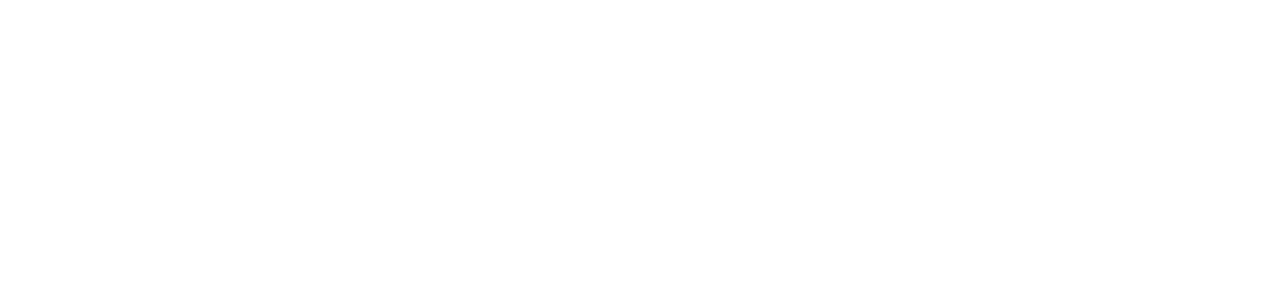
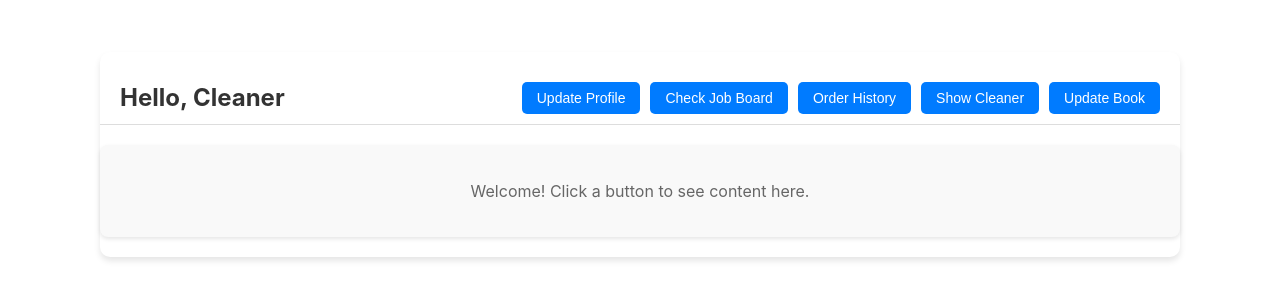
Before and after one commit to Ecolly/CPSC-471-Final-Project, a React (Create React App) app in the folder airbnb-react-mysql/client/: page /cleanerview68 in a window 1280 px wide. Before the commit this address had no page. Shown: the part 246-546 px from the top of the page. Built offline with nearby package versions, Linux system fonts and the light colour scheme.

Commit message:
Show cleaner method connect successfully!

```diff
--- a/airbnb-react-mysql/client/src/App.js
+++ b/airbnb-react-mysql/client/src/App.js
@@ -3,6 +3,7 @@ import Add from "./pages/Add";
 import Home from "./pages/Homepage";
 import Update from "./pages/Update";
 import Login from "./pages/LoginPage";
+import CleanerView from "./pages/CleanerView";
 
 function App() {
   return (
@@ -13,6 +14,7 @@ function App() {
           <Route path="/login" element={<Login />} />
           <Route path="/register" element={<Add />} />
           <Route path="/update/:id" element={<Update />} />
+          <Route path="/cleanerview68"element={<CleanerView />} />
         </Routes>
       </BrowserRouter>
     </div>
--- a/airbnb-react-mysql/client/src/index.css
+++ b/airbnb-react-mysql/client/src/index.css
@@ -11,3 +11,77 @@ code {
   font-family: source-code-pro, Menlo, Monaco, Consolas, 'Courier New',
     monospace;
 }
+
+
+/*
+Added for the dashboard
+*/
+
+
+.dashboard {
+  display: flex;
+  flex-direction: column;
+  align-items: center;
+  width: 100%;
+  max-width: 1200px;
+  margin: 0 auto;
+  padding: 20px;
+  background: white;
+  border-radius: 10px;
+  box-shadow: 0 4px 6px rgba(0, 0, 0, 0.1);
+}
+
+.header {
+  display: flex;
+  justify-content: space-between;
+  align-items: center;
+  width: 100%;
+  padding: 10px 20px;
+  border-bottom: 1px solid #ddd;
+}
+
+.header h2 {
+  margin: 0;
+  font-size: 24px;
+  color: #333;
+}
+
+.navigation {
+  display: flex;
+  gap: 10px;
+}
+
+.nav-button {
+  padding: 8px 15px;
+  border: none;
+  background-color: #007bff;
+  color: white;
+  border-radius: 5px;
+  cursor: pointer;
+  font-size: 14px;
+  transition: background-color 0.3s;
+}
+
+.nav-button:hover {
+  background-color: #0056b3;
+}
+
+.content {
+  margin-top: 20px;
+  width: 100%;
+  padding: 20px;
+  background: #f9f9f9;
+  border-radius: 8px;
+  box-shadow: 0 2px 4px rgba(0, 0, 0, 0.1);
+}
+
+.content h3 {
+  margin-top: 0;
+  font-size: 20px;
+  color: #555;
+}
+
+.content p {
+  color: #666;
+  font-size: 16px;
+}
--- a/airbnb-react-mysql/client/src/pages/CleanerView.jsx
+++ b/airbnb-react-mysql/client/src/pages/CleanerView.jsx
@@ -0,0 +1,141 @@
+import React, { useState } from "react";
+import axios from "axios";
+
+const CleanerView = () => {
+  const [content, setContent] = useState("Welcome! Click a button to see content here.");
+  const [book, setBook] = useState({
+    title: "",
+    desc: "",
+    price: null,
+    cover: "",
+  });
+  const [error, setError] = useState(false);
+
+  const [cleaner, setCleaner] = useState({
+    id: "",
+    bankAccount: "",
+  });
+
+  const handleUpdateProfile = async (e) => {
+    e.preventDefault();
+    try {
+      const cleaner = 1; //change later
+      await axios.put(`http://localhost:8800/cleanerView68`, cleaner);
+      setContent("Cleaner updated successfully!");
+    } catch (err) {
+      console.error(err);
+      setError(true);
+      setContent("Something went wrong while updating the cleaner.");
+    }
+  };
+
+  const handleCheckJobBoard = () => {
+    setContent("This is the Job Board. Here you can see available jobs.");
+  };
+
+  const handleOrderHistory = () => {
+    setContent("Here is your order history. No orders yet!");
+  };
+
+  const handleChange = (e) => {
+    setBook((prev) => ({ ...prev, [e.target.name]: e.target.value }));
+  };
+
+  const handleUpdateBook = async (e) => {
+    e.preventDefault();
+    try {
+      const bookId = 1; // 替换为动态获取的 Book ID
+      await axios.put(`http://localhost:8800/books/${bookId}`, book);
+      setContent("Book updated successfully!");
+    } catch (err) {
+      console.error(err);
+      setError(true);
+      setContent("Something went wrong while updating the book.");
+    }
+  };
+
+  const handleShowCleaner = async (e) => {
+    e.preventDefault();
+    try {
+      const res = await axios.get(`http://localhost:8800/cleanerView68`);
+      setCleaner(res.data[0]);
+      setContent(
+        <div>
+          <h3>Cleaner Info</h3>
+          <p>ID: {cleaner.idcleaner}</p>
+          <p>Bank Account: {cleaner["Bank Account #"]}</p>
+        </div>
+      );
+    } catch (err) {
+      console.error(err);
+      setError(true);
+      setContent("Something went wrong while fetching the cleaner.");
+    }
+  }
+
+  return (
+    <div className="dashboard">
+      <header className="header">
+        <h2>Hello, Cleaner</h2>
+        <nav className="navigation">
+          <button className="nav-button" onClick={handleUpdateProfile}>
+            Update Profile
+          </button>
+          <button className="nav-button" onClick={handleCheckJobBoard}>
+            Check Job Board
+          </button>
+          <button className="nav-button" onClick={handleOrderHistory}>
+            Order History
+          </button>
+            <button className="nav-button" onClick={handleShowCleaner}>
+            Show Cleaner
+            </button>
+          <button
+            className="nav-button"
+            onClick={() =>
+              setContent(
+                <div className="form">
+                  <h1>Update the Book</h1>
+                  <input
+                    type="text"
+                    placeholder="Book title"
+                    name="title"
+                    onChange={handleChange}
+                  />
+                  <textarea
+                    rows={5}
+                    type="text"
+                    placeholder="Book desc"
+                    name="desc"
+                    onChange={handleChange}
+                  />
+                  <input
+                    type="number"
+                    placeholder="Book price"
+                    name="price"
+                    onChange={handleChange}
+                  />
+                  <input
+                    type="text"
+                    placeholder="Book cover"
+                    name="cover"
+                    onChange={handleChange}
+                  />
+                  <button onClick={handleUpdateBook}>Update</button>
+                  {error && <p style={{ color: "red" }}>Something went wrong!</p>}
+                </div>
+              )
+            }
+          >
+            Update Book
+          </button>
+        </nav>
+      </header>
+      <main className="content">
+        {typeof content === "string" ? <p>{content}</p> : content}
+      </main>
+    </div>
+  );
+};
+
+export default CleanerView;
```
Also changed, not shown: 1 other file (tests, documents, lock files or other folders).
